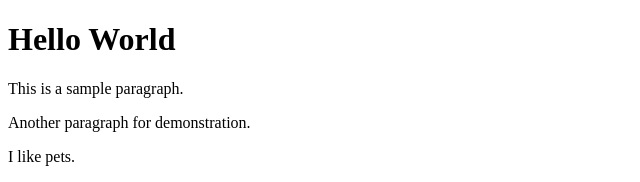
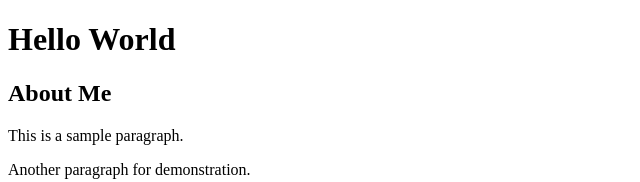
Before and after one commit to nash052842/My_First_Portfolio, a plain HTML site: page html_basic/index.html in a window 1280 px wide. Shown: the top 182 px of the page, without its empty margins (0-640 px from the left). Drawn offline with Linux system fonts and the light colour scheme.

Commit message:
index.html amend

```diff
--- a/html_basic/index.html
+++ b/html_basic/index.html
@@ -8,10 +8,12 @@
 
 <body>
     <h1>Hello World</h1>
+    <h2>About Me</h2>
     <p>This is a sample paragraph.</p>
     <p>Another paragraph for demonstration.</p>
     <p>I like pets.</p>
     <p>I enjoy hiking.</p>
+
     <!-- images -->
     <img src="https://images.unsplash.com/photo-1500862321-177c80d8ca32?q=80&w=430&auto=format&fit=crop&ixlib=rb-4.1.0&ixid=M3wxMjA3fDB8MHxwaG90by1wYWdlfHx8fGVufDB8fHx8fA%3D%3D" alt="Image 1">
 
@@ -24,25 +26,23 @@
       </tr>
       <tr>
         <td>john</td>
-    <td> 25</td>
+        <td>25</td>
         <td>USA</td>
       </tr>
       <tr>
         <td>Emily</td>
-    <td> 28</td>
+        <td>28</td>
         <td>Canada</td>
       </tr>
       <tr>
-        <td> Michael</td>
-        <td> 32</td>
-        <td> Australia</td>
+        <td>Michael</td>
+        <td>32</td>
+        <td>Australia</td>
       </tr>
       <tr>
-        <td> Sophia</td>
-        <td> 21</td>
+        <td>Sophia</td>
+        <td>21</td>
         <td>UK</td>
       </tr>
     </table>
-
 </body>
-</html>
```
Lines whose indentation alone changed are shown as unchanged.
